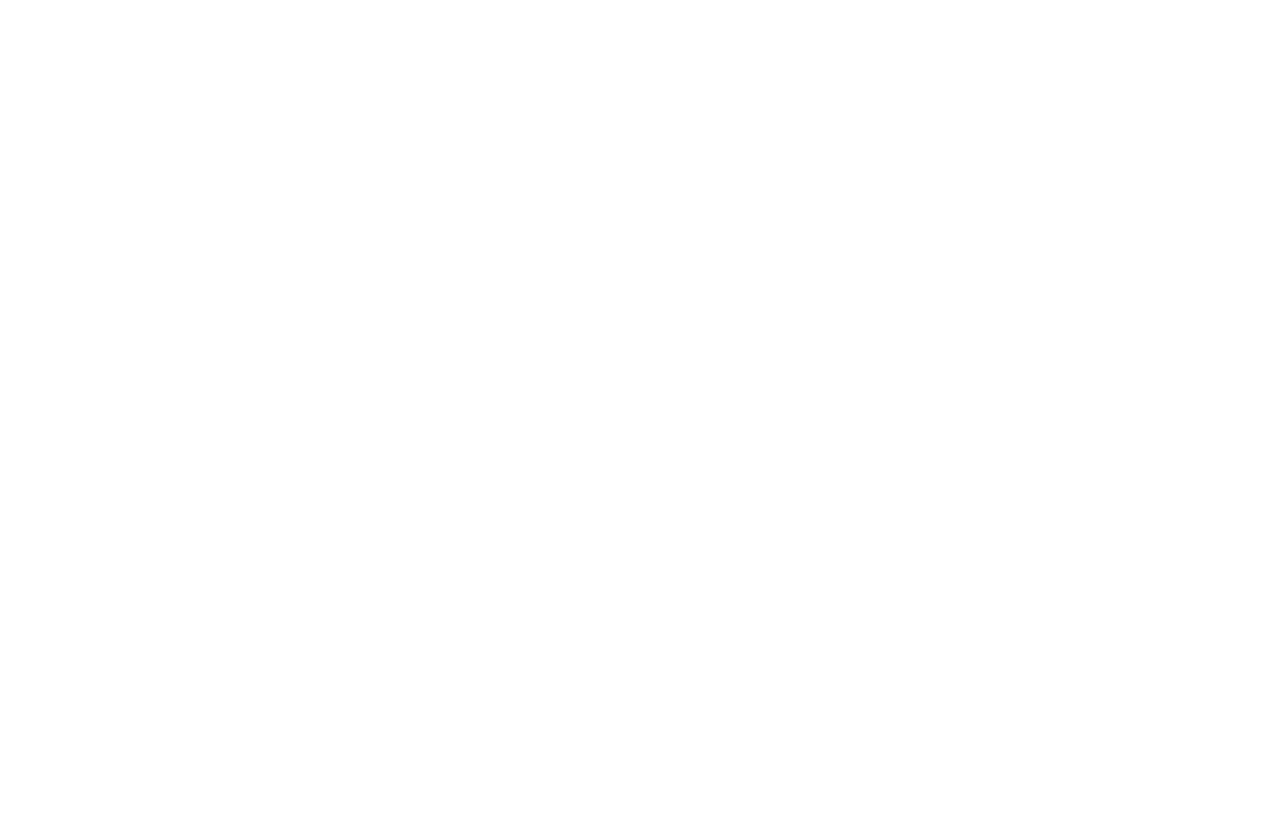
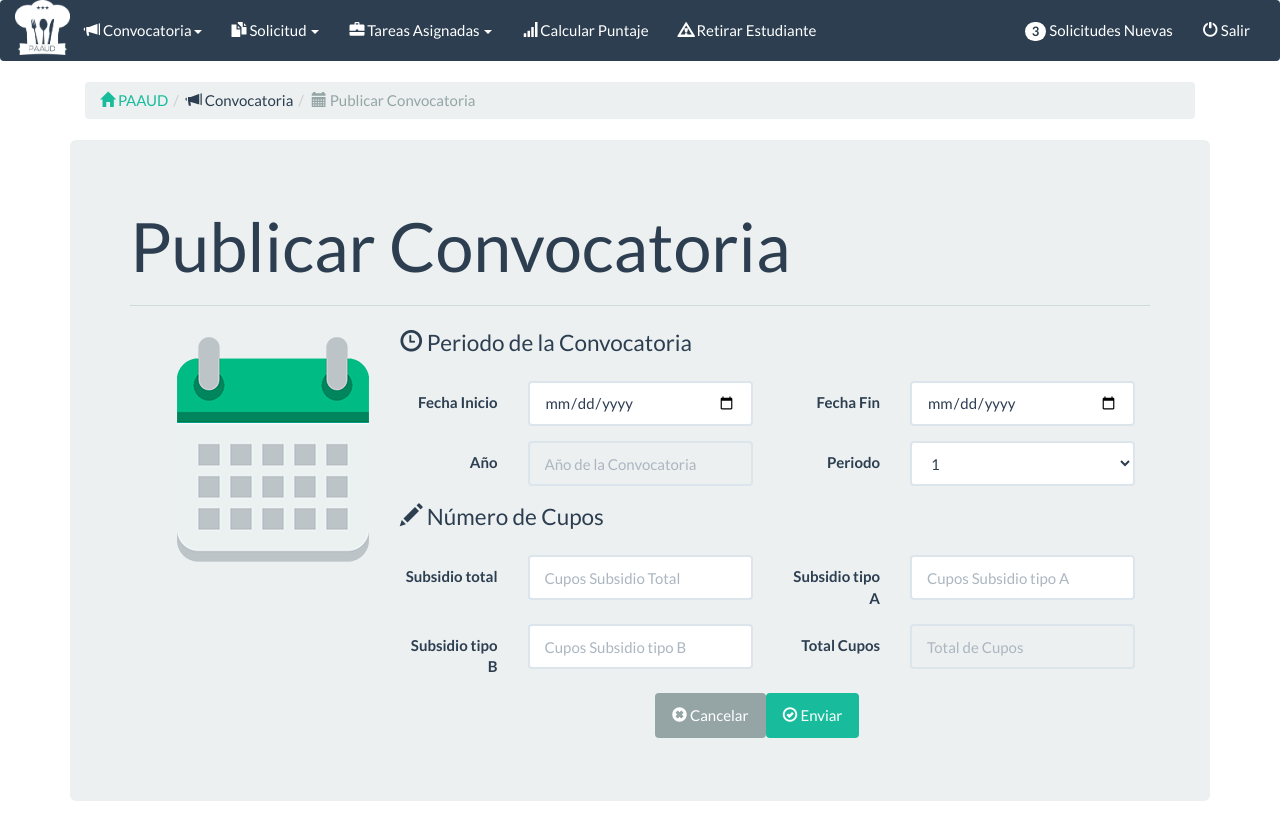
Before and after one commit to CatalinaCano/paaud, an Angular app in the folder cliente/: page /publicar-convocatoria in a window 1280 px wide. Before the commit this address led to /. Before the commit the page ends 800 px from the top, so only its background shows below. Built offline with nearby package versions, Linux system fonts and the light colour scheme.

Commit message:
Creacion de la interfaz para publicar la convocatoria

```diff
--- a/cliente/src/app/app.module.ts
+++ b/cliente/src/app/app.module.ts
@@ -12,6 +12,7 @@
 import { HistoricoSolicitudesComponent } from './components/historico-solicitudes/historico-solicitudes.component';
 import { RegistrarSolicitudComponent } from './components/registrar-solicitud/registrar-solicitud.component';
 import { NuevasSolicitudesComponent } from './components/nuevas-solicitudes/nuevas-solicitudes.component';
+import { PublicarConvocatoriaComponent } from './components/publicar-convocatoria/publicar-convocatoria.component';
 import { routes } from './app.routes';
 
 @NgModule({
@@ -23,7 +24,8 @@
     InformacionComponent,
     HistoricoSolicitudesComponent,
     RegistrarSolicitudComponent,
-    NuevasSolicitudesComponent
+    NuevasSolicitudesComponent,
+    PublicarConvocatoriaComponent
   ],
   imports: [
     BrowserModule,
--- a/cliente/src/app/app.routes.ts
+++ b/cliente/src/app/app.routes.ts
@@ -5,6 +5,7 @@
 import { HistoricoSolicitudesComponent } from './components/historico-solicitudes/historico-solicitudes.component';
 import { RegistrarSolicitudComponent } from './components/registrar-solicitud/registrar-solicitud.component';
 import { NuevasSolicitudesComponent } from './components/nuevas-solicitudes/nuevas-solicitudes.component';
+import { PublicarConvocatoriaComponent } from './components/publicar-convocatoria/publicar-convocatoria.component';
 
 export const routes: Route[] = [
     { path: '', redirectTo: '/login', pathMatch: 'full'},
@@ -12,6 +13,7 @@
     { path: 'landing', component: LandingComponent },
     { path: 'historico-solicitudes', component: HistoricoSolicitudesComponent },
     { path: 'registrar-solicitud', component: RegistrarSolicitudComponent },
-    { path: 'nuevas-solicitudes', component: NuevasSolicitudesComponent }
+    { path: 'nuevas-solicitudes', component: NuevasSolicitudesComponent },
+    { path: 'publicar-convocatoria', component: PublicarConvocatoriaComponent }
 
 ];
--- a/cliente/src/app/components/nav/nav.component.html
+++ b/cliente/src/app/components/nav/nav.component.html
@@ -19,7 +19,7 @@
                     <a class="dropdown-toggle" data-toggle="dropdown" role="button" aria-expanded="false"><span class="glyphicon glyphicon-bullhorn"></span> Convocatoria<span class="caret"></span></a>
                     <ul class="dropdown-menu" role="menu">
                         <li>
-                            <a routerLink="/implementar"><span class="glyphicon glyphicon-calendar"></span> Publicar Convocatoria</a>
+                            <a routerLink="/publicar-convocatoria"><span class="glyphicon glyphicon-calendar"></span> Publicar Convocatoria</a>
                         </li>
                         <li class="divider"></li>
                         <li>
--- /dev/null
+++ b/cliente/src/app/components/publicar-convocatoria/publicar-convocatoria.component.html
@@ -0,0 +1,90 @@
+<app-nav></app-nav>
+
+<div class="container">
+
+       <!--Barra de navegacion-->
+        <div class="col-md-12">
+          <ul class="breadcrumb">
+              <li><a routerLink="/landing"><span class="glyphicon glyphicon-home"></span> PAAUD</a></li>
+              <li><span class="glyphicon glyphicon-bullhorn"></span> Convocatoria</li>
+              <li class="active"><span class="glyphicon glyphicon-calendar"></span> Publicar Convocatoria
+          </ul>
+      </div>
+
+      <div class="col-md-12 jumbotron">
+          <h1>Publicar Convocatoria</h1>
+           <hr class="my-4">
+           <div class="col-md-3 block-center">
+                <img src="../../assets/convocatoria.png" alt="">
+           </div>
+
+           <div class="col-md-9">
+                <form class="form-horizontal">
+                    <fieldset>
+                        <legend><span class="glyphicon glyphicon-time"></span> Periodo de la Convocatoria</legend>
+                                <div class="form-group">
+                                  <label for="fechaIncio" class="col-lg-2 control-label">Fecha Inicio</label>
+                                      <div class="col-lg-4">
+                                        <input type="date" class="form-control" id="fechaInicio" required>
+                                      </div>
+                                 <label for="fechaFin" class="col-lg-2 control-label">Fecha Fin</label>
+                                      <div class="col-lg-4">
+                                        <input type="date" class="form-control" id="fechaFin" required>
+                                      </div>
+                                </div>
+
+                                <div class="form-group">
+                                    <label for="anio" class="col-lg-2 control-label">Año</label>
+                                      <div class="col-lg-4">
+                                        <input type="number" class="form-control" name="anio" id="anio" placeholder="Año de la Convocatoria" readonly required/>
+                                      </div>
+
+                                      <label for="Periodo" class="col-lg-2 control-label">Periodo</label>
+                                      <div class="col-lg-4">
+                                        <select class="form-control" id="Periodo" name="Periodo">
+                                          <option>1</option>
+                                          <option>2</option>
+                                        </select>
+                                      </div>
+                              </div>
+
+                              <legend><span class="glyphicon glyphicon-pencil"></span> Número de Cupos </legend>
+                                <div class="form-group">
+                                 <label for="subTotal" class="col-lg-2 control-label">Subsidio total</label>
+                                      <div class="col-lg-4">
+                                        <input type="number" class="form-control" name="subTotal" id="subTotal" placeholder="Cupos Subsidio Total" required/>
+                                      </div>
+
+
+                                 <label for="subB" class="col-lg-2 control-label">Subsidio tipo A </label>
+                                      <div class="col-lg-4">
+                                        <input type="number" class="form-control" name="subA" id="subA" placeholder="Cupos Subsidio tipo A" required/>
+                                      </div>
+                                </div>
+
+                                <div class="form-group">
+                                    <label for="subC" class="col-lg-2 control-label">Subsidio tipo B </label>
+                                      <div class="col-lg-4">
+                                        <input type="number" class="form-control" name="subB" id="subB" placeholder="Cupos Subsidio tipo B" required/>
+                                      </div>
+
+                                      <label for="documento" class="col-lg-2 control-label">Total Cupos</label>
+                                      <div class="col-lg-4">
+                                        <input type="text" class="form-control" name="total" id="total" readonly="readonly" placeholder="Total de Cupos" required/>
+                                      </div>
+                                </div>
+
+                                <div class= "form-group block-center">
+                                  <div class="col-lg-10 col-lg-offset-4">
+                                    <button type="reset" class="btn btn-default"> <span class="glyphicon glyphicon-remove-sign"></span> Cancelar</button>
+                                    <button type="submit" class="btn btn-success"> <span class="glyphicon glyphicon-ok-circle"></span> Enviar</button>
+                                  </div>
+                                </div>
+
+                    </fieldset>
+                </form>
+           </div>
+
+
+     </div>
+ </div>
--- /dev/null
+++ b/cliente/src/app/components/publicar-convocatoria/publicar-convocatoria.component.ts
@@ -0,0 +1,13 @@
+import { Component, OnInit } from '@angular/core';
+
+@Component({
+    moduleId: module.id,
+    selector: 'app-pulicar-convocatoria',
+    templateUrl: 'publicar-convocatoria.component.html'
+})
+
+export class PublicarConvocatoriaComponent implements OnInit {
+    constructor() { }
+
+    ngOnInit() { }
+}
```
